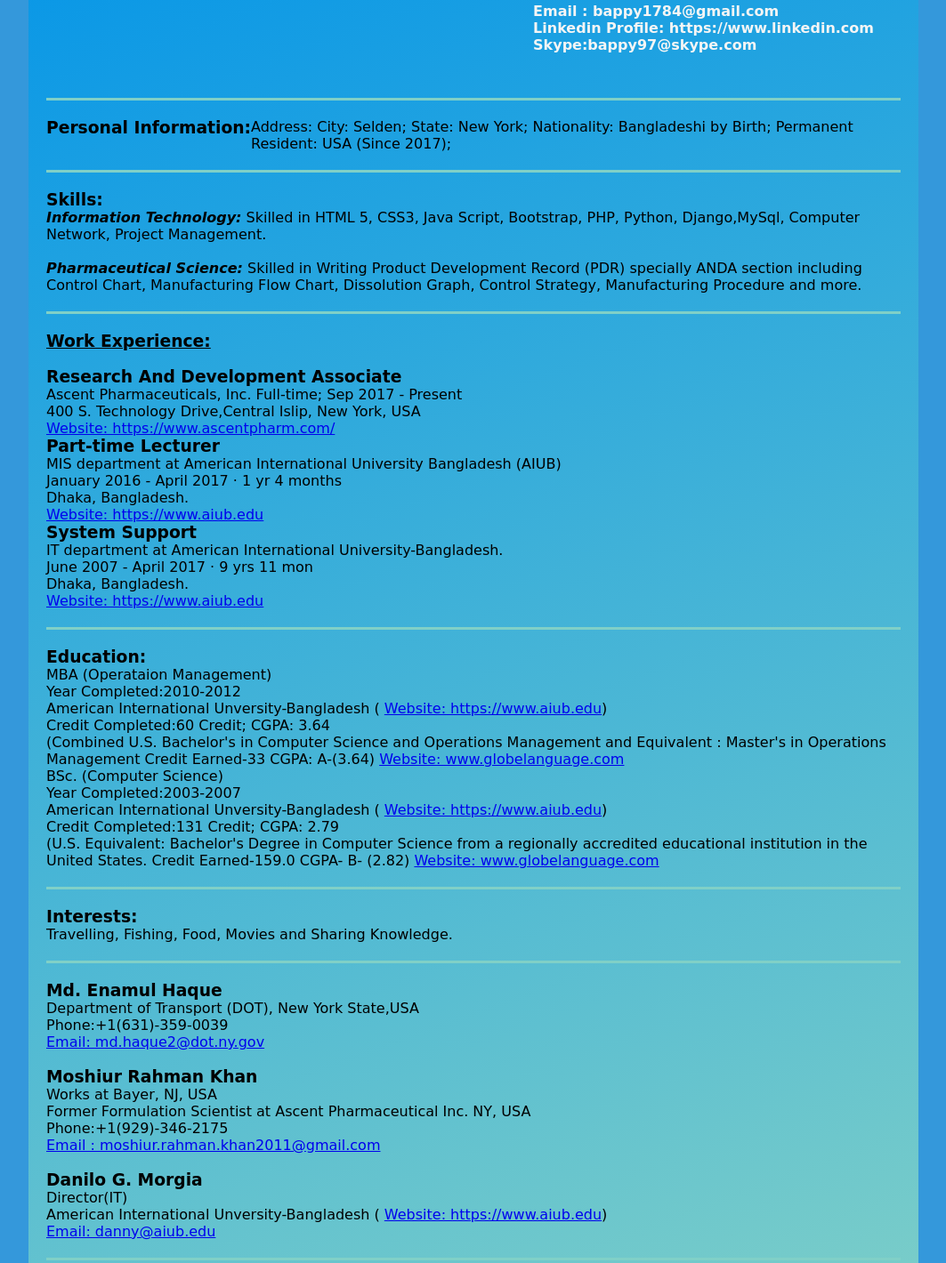
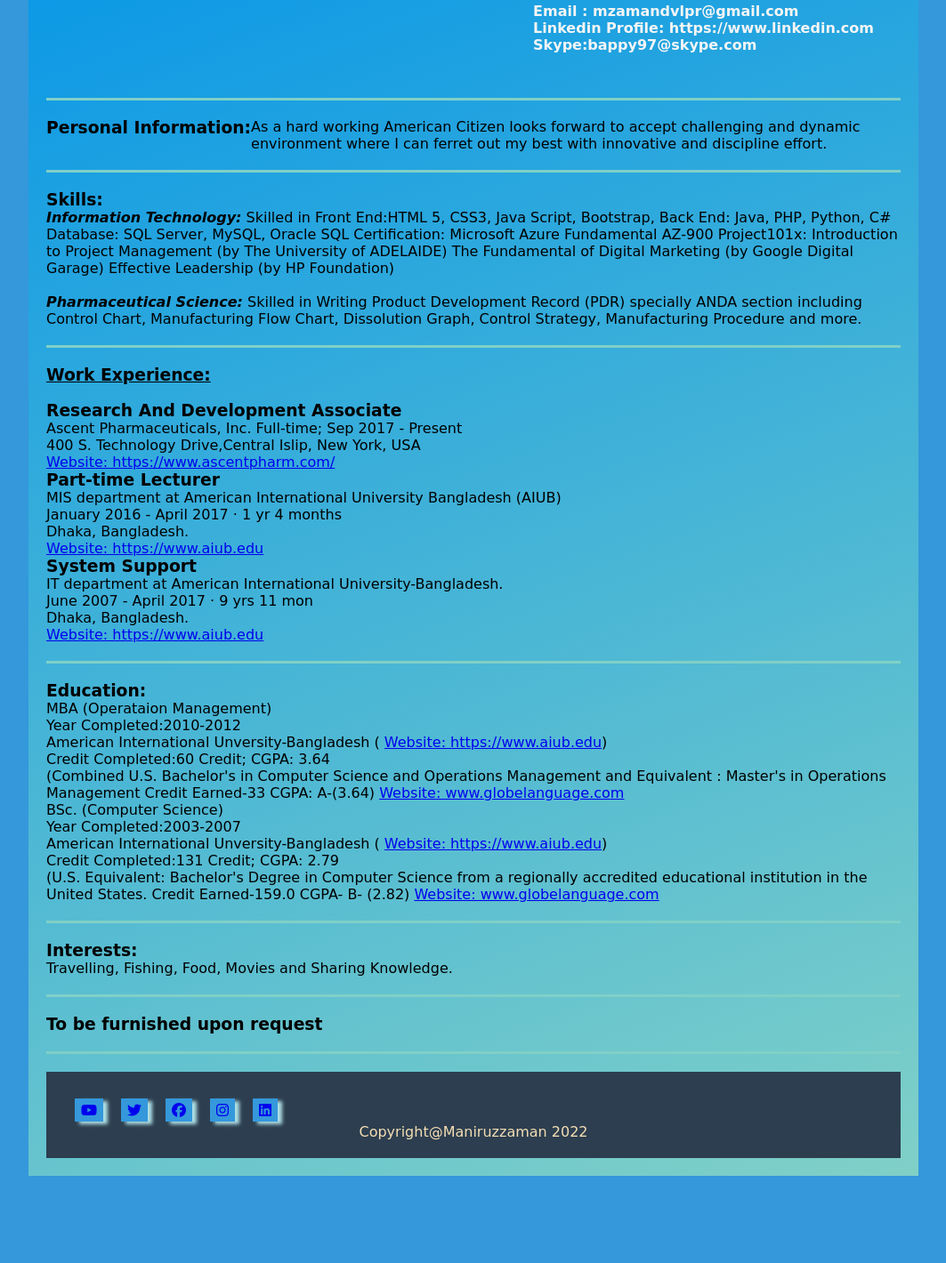
Before and after one commit to mzaman17/CV, a plain HTML site: page index.html in a window 1280 px wide. Shown: the part 184-1604 px from the top of the page at 89% size, without its empty margins (108-1171 px from the left). After the commit the page ends 1506 px from the top, so only its background shows below. Drawn offline with Linux system fonts and the light colour scheme.

Commit message:
Update index.html

```diff
--- a/index.html
+++ b/index.html
@@ -23,7 +23,7 @@
 </div>
 
 <div class="header-contact">
-  <p><a href="mailto:mbappy1784@gmail.com" target="_blank">Email : bappy1784@gmail.com</a></p>
+  <p><a href="mailto:mzamandvlpr@gmail.com" target="_blank">Email : mzamandvlpr@gmail.com</a></p>
   <p><a href="https://www.linkedin.com/in/mzaman97/" target="_blank">Linkedin Profile: https://www.linkedin.com</a></p>
   <p><a href="https://www.bappy97@skype.com" target="_blank">Skype:bappy97@skype.com</a></p>
 </div>
@@ -41,12 +41,11 @@
   </div>
   </section>
   <section>
-  <div clsss="Address">
-   <p>Address:
-       City: Selden;
-       State: New York;
-       Nationality: Bangladeshi by Birth;
-       Permanent Resident: USA (Since 2017);
+  <div clsss="Ojective">
+   <p>
+     As a hard working American Citizen looks forward to accept challenging and
+dynamic environment where I can ferret out my best with innovative and
+discipline effort.
   </p>
 </div>
 </section>
@@ -55,7 +54,15 @@
   <h3>Skills:</h3>
    <p>
      <i><b>Information Technology:</b></i>
-    Skilled in HTML 5, CSS3, Java Script, Bootstrap, PHP, Python, Django,MySql, Computer Network, Project Management.
+    Skilled in Front End:HTML 5, CSS3, Java Script, Bootstrap,
+    Back End: Java, PHP, Python, C#
+    Database: SQL Server, MySQL, Oracle SQL
+    Certification: Microsoft Azure Fundamental AZ-900
+                  Project101x: Introduction to Project
+                  Management (by The University of ADELAIDE)
+                  The Fundamental of Digital Marketing
+                  (by Google Digital Garage)
+                  Effective Leadership (by HP Foundation)
    </p>
     <br>
     <p>
@@ -115,21 +122,8 @@
 </div>
 <hr>
 <div class="References">
- <h3>Md. Enamul Haque</h3>
- <p>Department of Transport (DOT), New York State,USA</p>
- <p>Phone:+1(631)-359-0039</p>
- <p><a href="mailto:md.haque2@dot.ny.gov" target="_blank">Email: md.haque2@dot.ny.gov</a></p>
- <br>
- <h3>Moshiur Rahman Khan</h3>
- <p>Works at Bayer, NJ, USA</p>
-<p>Former Formulation Scientist at Ascent Pharmaceutical Inc. NY, USA</p>
-<p>Phone:+1(929)-346-2175</p>
-<p><a href="mailto:moshiur.rahman.khan2011@gmail.com" target="_blank">Email : moshiur.rahman.khan2011@gmail.com</a></p>
-<br>
- <h3>Danilo G. Morgia</h3>
- <p>Director(IT)</p>
- American International Unversity-Bangladesh ( <a href=" https://www.aiub.edu" target="_blank">Website: https://www.aiub.edu</a>)
- <p><a href="mailto:danny@aiub.edu">Email: danny@aiub.edu</a></p>
+ <h3>To be furnished upon request</h3>
+
  <hr>
   </main>
 
```
